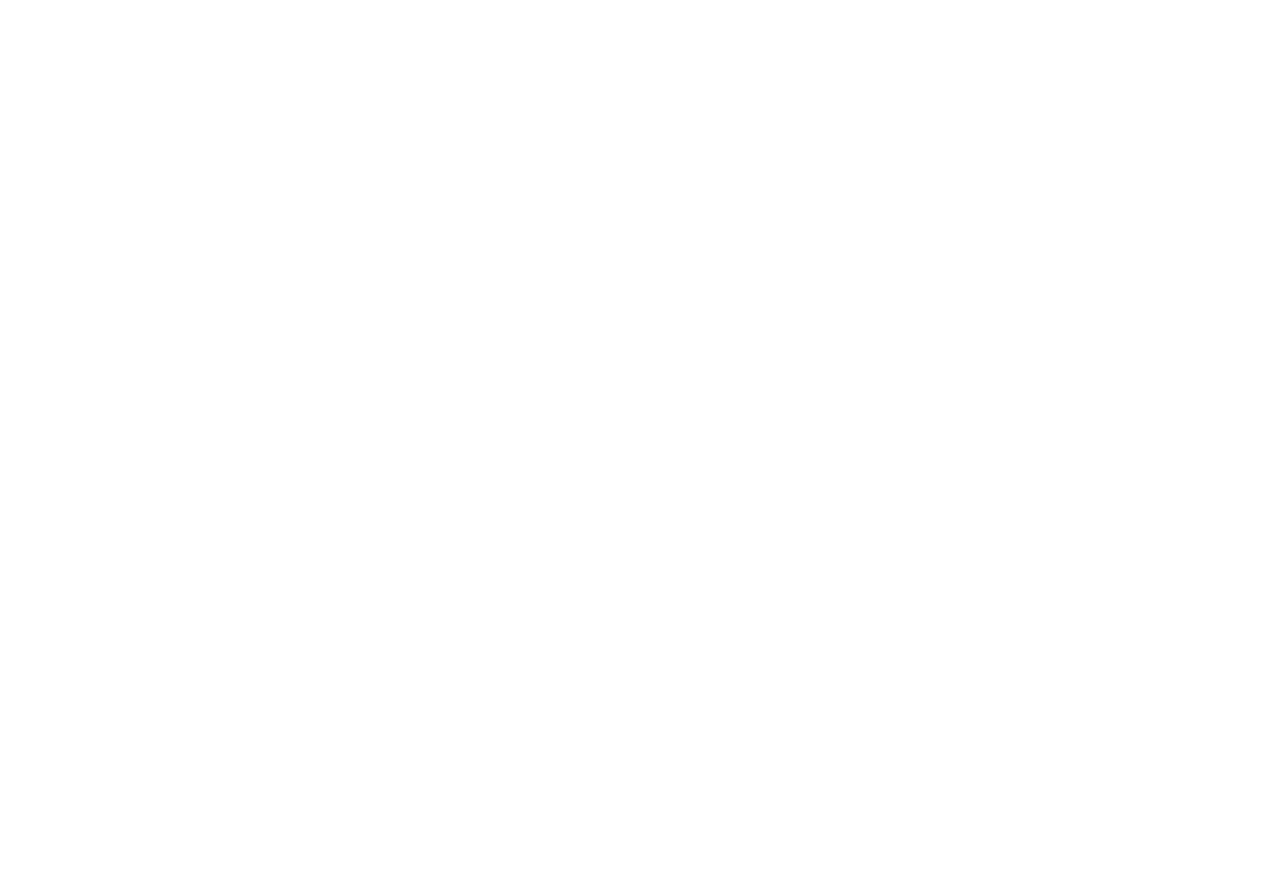
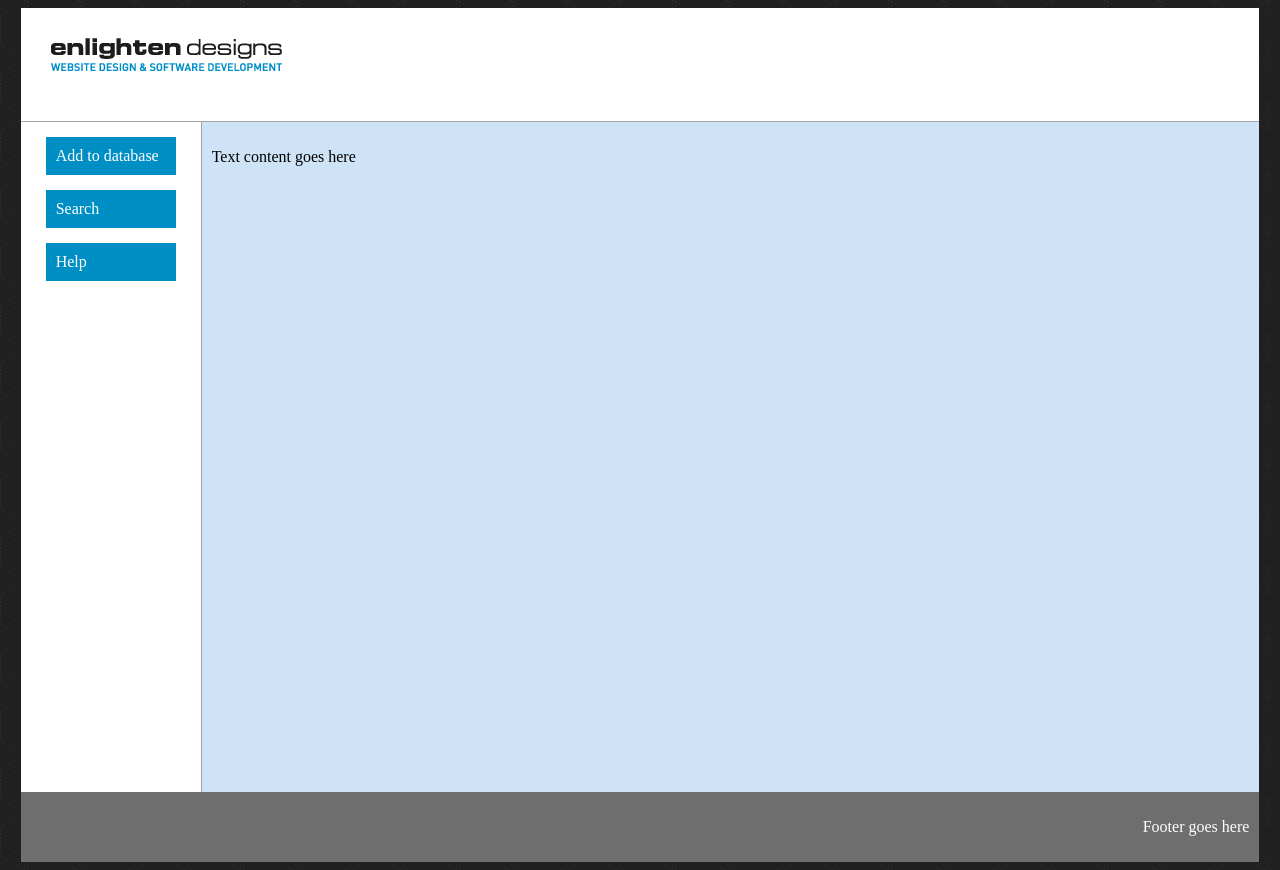
Before and after one commit to Ascendzor/Authentication-Storage-System, a plain HTML site: page Index.html in a window 1280 px wide. Before the commit the page ends 800 px from the top, so only its background shows below. Drawn offline with Linux system fonts and the light colour scheme.

Commit message:
Prototype presentation finished

```diff
--- a/Index.html
+++ b/Index.html
@@ -1,3 +1,4 @@
+<!DOCTYPE HTML PUBLIC "-//W3C//DTD HTML 4.01//EN" "http://www.w3.org/TR/html4/strict.dtd">
 <HTML>
 
 <head>
@@ -7,6 +8,16 @@
 </head>
 
 <body onload="initialize();">
+<div id="container">
+	<div id="header"><img src="images/enlighten-logo.png"><p></p></div>
+	<div id="menu">
+		<div class="menuItem" onClick="addData();">Add to database</div>
+		<div class="menuItem" onClick="searchData();">Search</div>
+		<div class="menuItem" onClick="help();">Help</div>
+	</div>
+	<div id="content"><p>Text content goes here</p></div>
+	<div id="footer"><p>Footer goes here</p></div>
+</div>
 </body>
 
 </HTML>
--- a/css/Layout.css
+++ b/css/Layout.css
@@ -0,0 +1,51 @@
+/* background images: http://subtlepatterns.com/page/9/*/
+body{
+background:url("../images/use_your_illusion.png");
+background-repeat:repeat;
+}
+
+.menuItem{
+background-color:#008fc5;
+margin-bottom:10px;
+margin-top: 15px;
+color:#FFF;
+padding:10px;
+}
+#container{
+margin-left:auto;
+margin-right:auto;
+width:98%;
+background-color:#A4A4A4;
+}
+
+#header{
+padding:30px;
+background-color:#FFF;
+margin-bottom:1px;
+}
+
+#menu{
+/*background-color:#008fc5;*/
+background-color:#FFF;
+float:left;
+padding:25px;
+padding-top: 0px;
+padding-bottom:20px;
+width:130px;
+height: 650px;
+}
+
+#content{
+margin-left:181px;
+padding: 10px;
+background-color: #CEE3F6;
+height: 650px;
+}
+
+#footer{
+float: bottom;
+padding: 10px;
+background-color: #6E6E6E;
+color:#FFF;
+text-align: right;
+}
--- a/js/Main.js
+++ b/js/Main.js
@@ -5,3 +5,15 @@ function initialize(){
 	example =  1;
 	var anotherExample = "hi";
 }
+
+function addData(){
+	console.log("Adding to database!!!");
+}
+
+function searchData(){
+	console.log("Searching data...");
+}
+
+function help(){
+	console.log("...help. HELP!!!");
+}
```
Also changed, not shown: brickwall/brickwall.png (added), brickwall/brickwall_@2X.png (added), brickwall/readme.txt (added), images/brickwall.png (added), images/brickwall_@2X.png (added), images/enlighten-logo.png (added), images/use_your_illusion.png (added), images/use_your_illusion_@2X.png (added), 1 other file.
